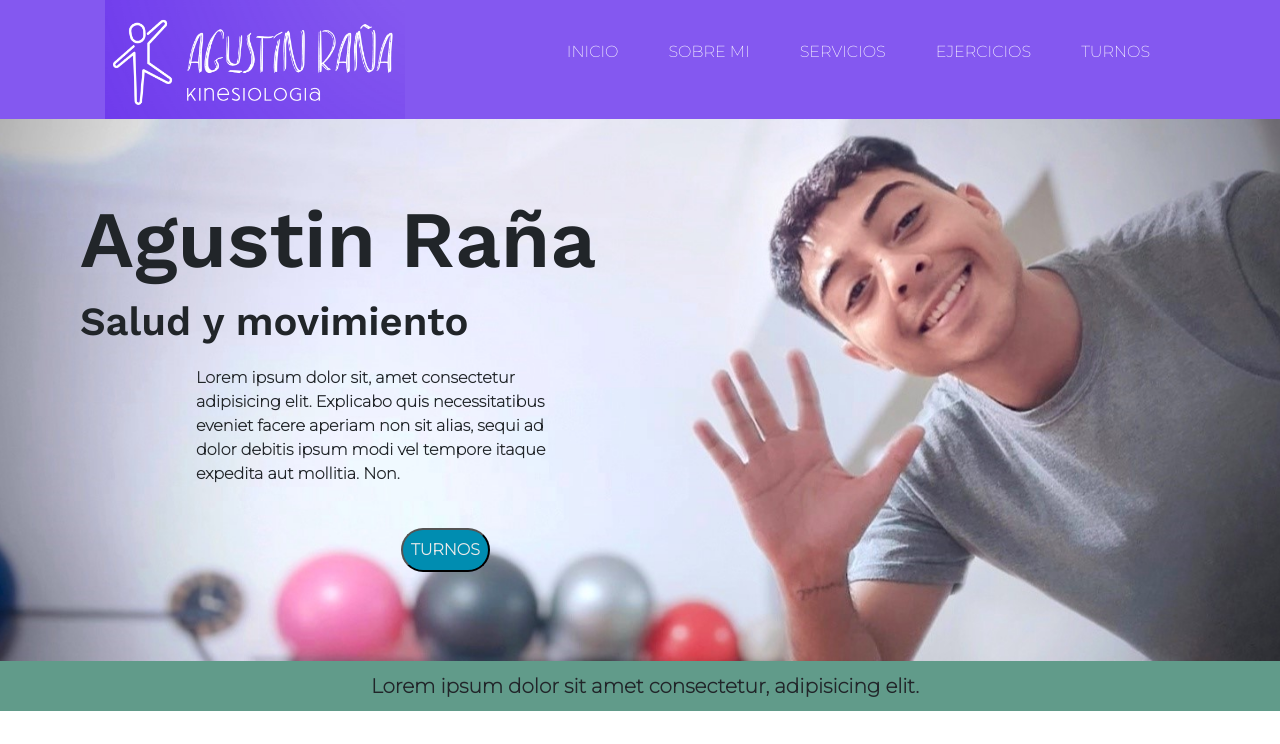
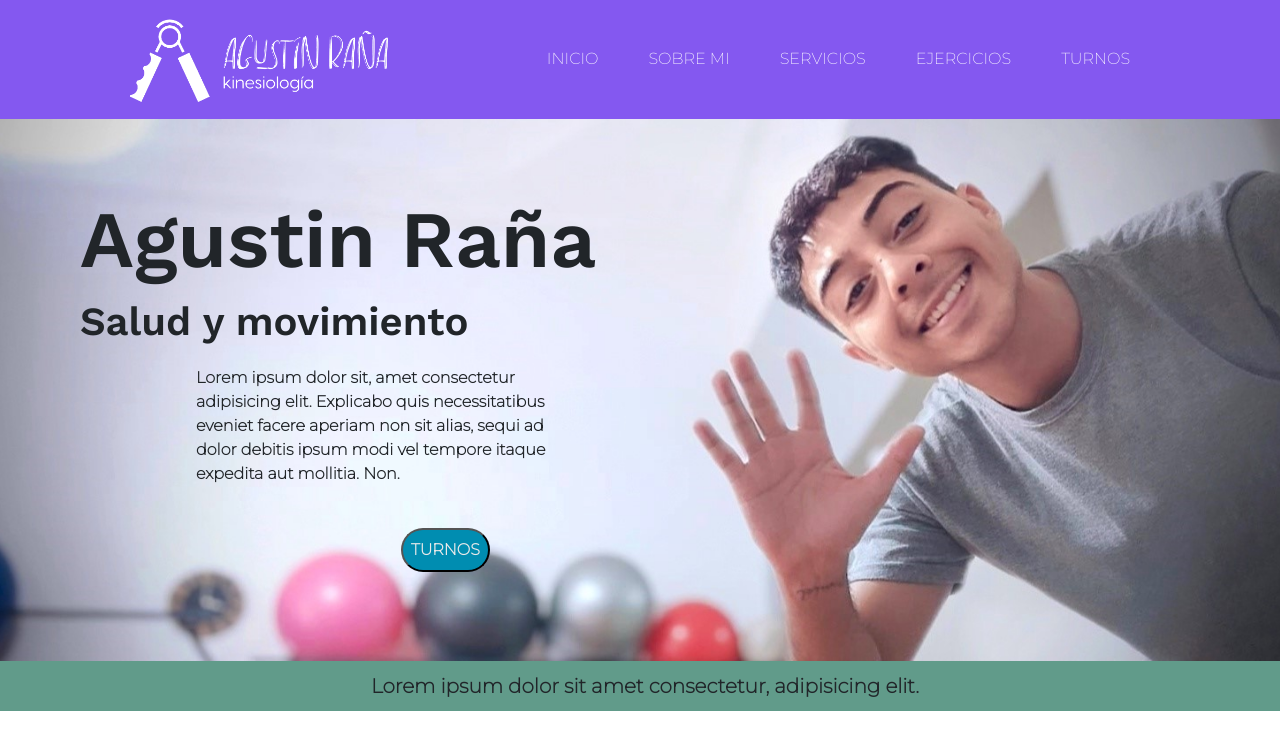
Before and after one commit to EveRania/PreEntrega3-Rania, a plain HTML site: page index.html in a window 1280 px wide. Shown: the top 744 px of the page. Drawn offline with nearby package versions, Linux system fonts and the light colour scheme.

Commit message:
Cambie logo, achique y centre navbar

```diff
--- a/index.html
+++ b/index.html
@@ -17,7 +17,7 @@
     <header class="header">
         <!-- Logo -->
         <a href="index.html">
-            <img class="header__logo" src="./assets/img/logo2_agustinraña_kinesiologia.png"
+            <img class="header__logo" src="./assets/img/logo_sin_fondo.png"
                 alt="Agustin Raña Kinesiologia"></a>
         <!-- Barra de navegacion -->
         <nav class="nav">
--- a/scss/sections/_header.scss
+++ b/scss/sections/_header.scss
@@ -2,9 +2,10 @@
     display: flex;
     justify-content: space-evenly;
     background-color: #8458f0;
+    padding: 0.5rem 0 0.5rem 0;
 
     .header__logo {
-        width: 300px;
+        width: 17rem;
     }
 
 
@@ -14,10 +15,13 @@
 
         ul {
             display: flex;
-            justify-content: space-around;
-            flex-wrap: wrap;
-            min-height: 50px;
+            // justify-content: space-around;
+            // flex-wrap: wrap;
+            // min-height: 50px;
             align-items: center;
+            margin: 0%;
+            padding: 0%;
+
 
             li {
                 padding: 5px;
```
Also changed, not shown: pages/ejercicios.html (+1 -1 lines), pages/servicios.html (+1 -1 lines), pages/sobre-mi.html (+1 -1 lines), pages/turnos.html (+1 -1 lines), assets/img/banner2_ar.png (added), assets/img/logo_banner.png (added), assets/img/logo_sin_fondo.png (added), css/style.css, 1 other file.
